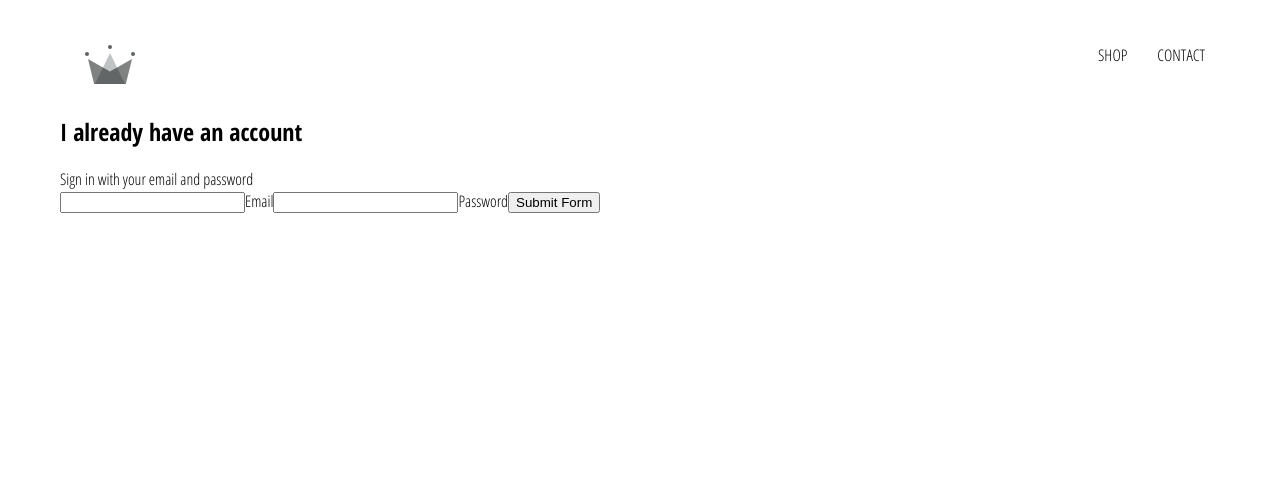
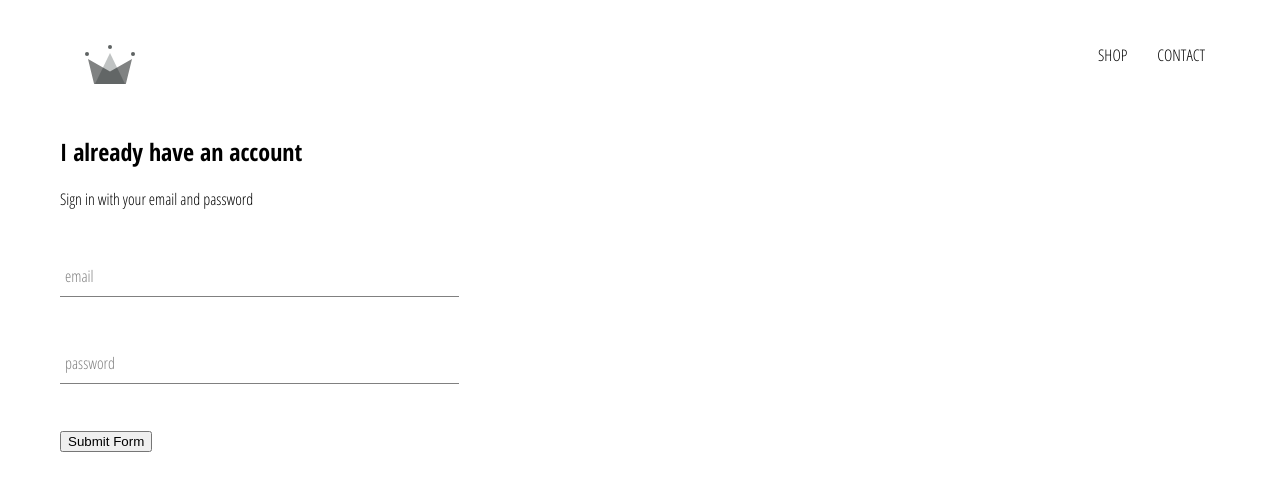
Before and after one commit to javascriptjoey/crown-clothing, a React (Create React App) app: page /signin in a window 1280 px wide. Shown: the top 490 px of the page. Built offline with nearby package versions, Linux system fonts and the light colour scheme.

Commit message:
Form input made and working

```diff
--- /dev/null
+++ b/src/components/form-Input/FormInput.component.jsx
@@ -0,0 +1,17 @@
+import React from 'react';
+import './FormInput.styles.scss';
+
+const FormInput = ({ handleChange, label, ...otherProps}) => (
+    <div className='group'>
+        <input className = 'form-input' onChange={handleChange} {...otherProps} />
+       {
+        label ?
+        (<label className={`${otherProps.value.length ? 'shrink' : ''} form-input-label`}>
+            {label}
+        </label>)
+        : null
+       }
+    </div>
+)
+
+export default FormInput;
--- /dev/null
+++ b/src/components/form-Input/FormInput.styles.scss
@@ -0,0 +1,54 @@
+$sub-color: grey;
+$main-color: black;
+
+@mixin shrinkLabel {
+  top: -14px;
+  font-size: 12px;
+  color: $main-color;
+}
+
+.group {
+  position: relative;
+  margin: 45px 0;
+
+  .form-input {
+    background: none;
+    background-color: white;
+    color: $sub-color;
+    font-size: 18px;
+    padding: 10px 10px 10px 5px;
+    display: block;
+    width: 100%;
+    border: none;
+    border-radius: 0;
+    border-bottom: 1px solid $sub-color;
+    margin: 25px 0;
+
+    &:focus {
+      outline: none;
+    }
+
+    &:focus ~ .form-input-label {
+      @include shrinkLabel();
+    }
+  }
+
+  input[type='password'] {
+    letter-spacing: 0.3em;
+  }
+
+  .form-input-label {
+    color: $sub-color;
+    font-size: 16px;
+    font-weight: normal;
+    position: absolute;
+    pointer-events: none;
+    left: 5px;
+    top: 10px;
+    transition: 300ms ease all;
+
+    &.shrink {
+      @include shrinkLabel();
+    }
+  }
+}
--- a/src/components/sign-in/Sign-In.component.jsx
+++ b/src/components/sign-in/Sign-In.component.jsx
@@ -1,5 +1,7 @@
 import React from "react";
 import './Sign-In.styles.scss';
+import '../form-Input/FormInput.component';
+import FormInput from "../form-Input/FormInput.component";
 
 class SignIn extends React.Component{
     constructor(props) {
@@ -29,22 +31,24 @@
                <span>Sign in with your email and password</span>
 
                 <form onSubmit={this.handleSubmit}>
-                    <input
+                    <FormInput
                       name="email"
                       type="email"
-                    onChange={this.handleChange}
+                    handleChange={this.handleChange}
                       value={this.state.email}
+                      label="email"
                       required
                     />
-                    <label>Email</label>
-                    <input
+
+                    <FormInput
                       name="password"
                       type="password"
                       value={this.state.password}
-                      onChange={this.handleChange}
+                      label="password"
+                      handleChange={this.handleChange}
                       required
                     />
-                    <label>Password</label>
+
 
                     <input type="submit" value="Submit Form" />
                 </form>
--- a/src/components/sign-in/Sign-In.styles.scss
+++ b/src/components/sign-in/Sign-In.styles.scss
@@ -1,5 +1,5 @@
-// .sign-in {
-//     width: 30vw;
-//     display: flex;
-//     flex-direction: column;
-//   }
+.sign-in {
+    width: 30vw;
+    display: flex;
+    flex-direction: column;
+  }
```
